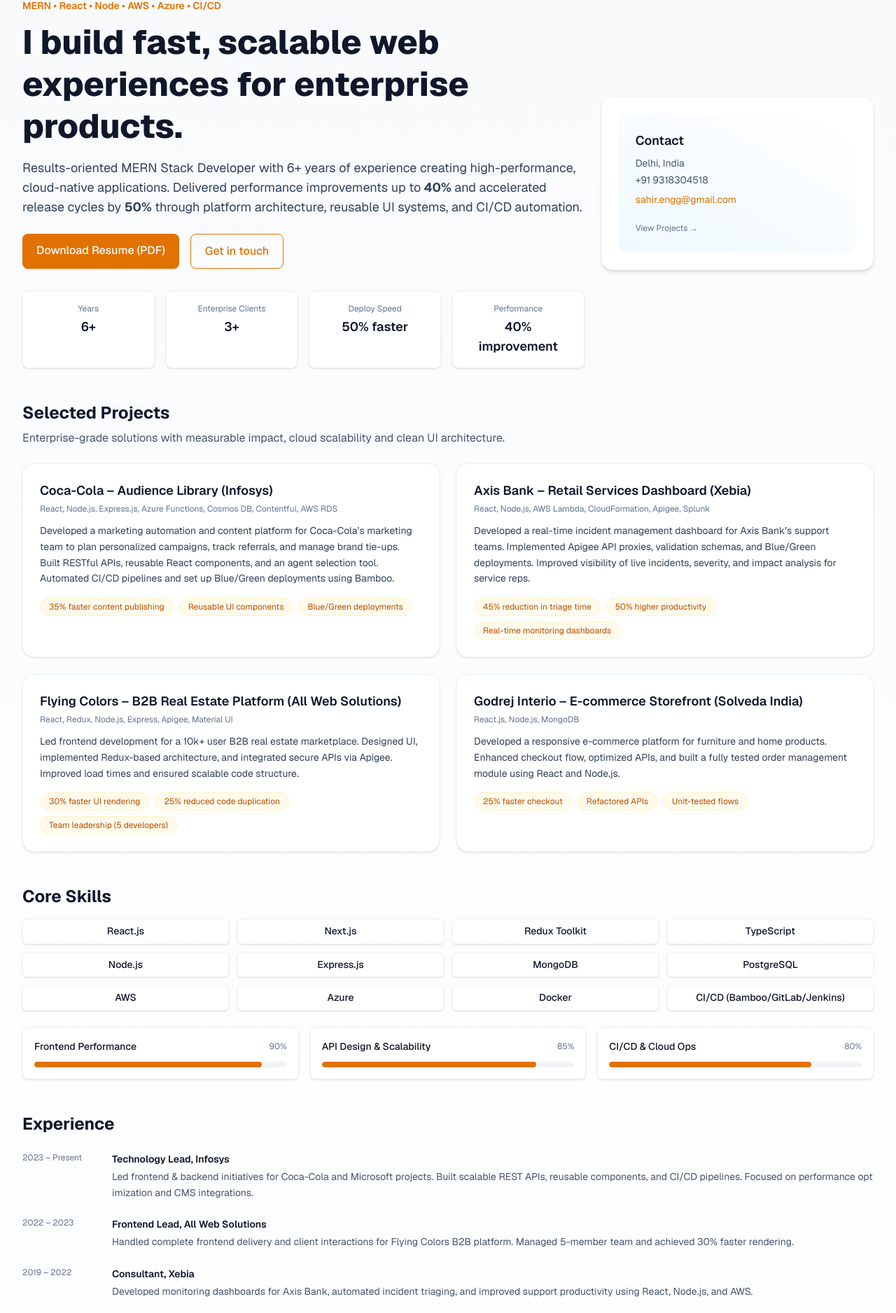
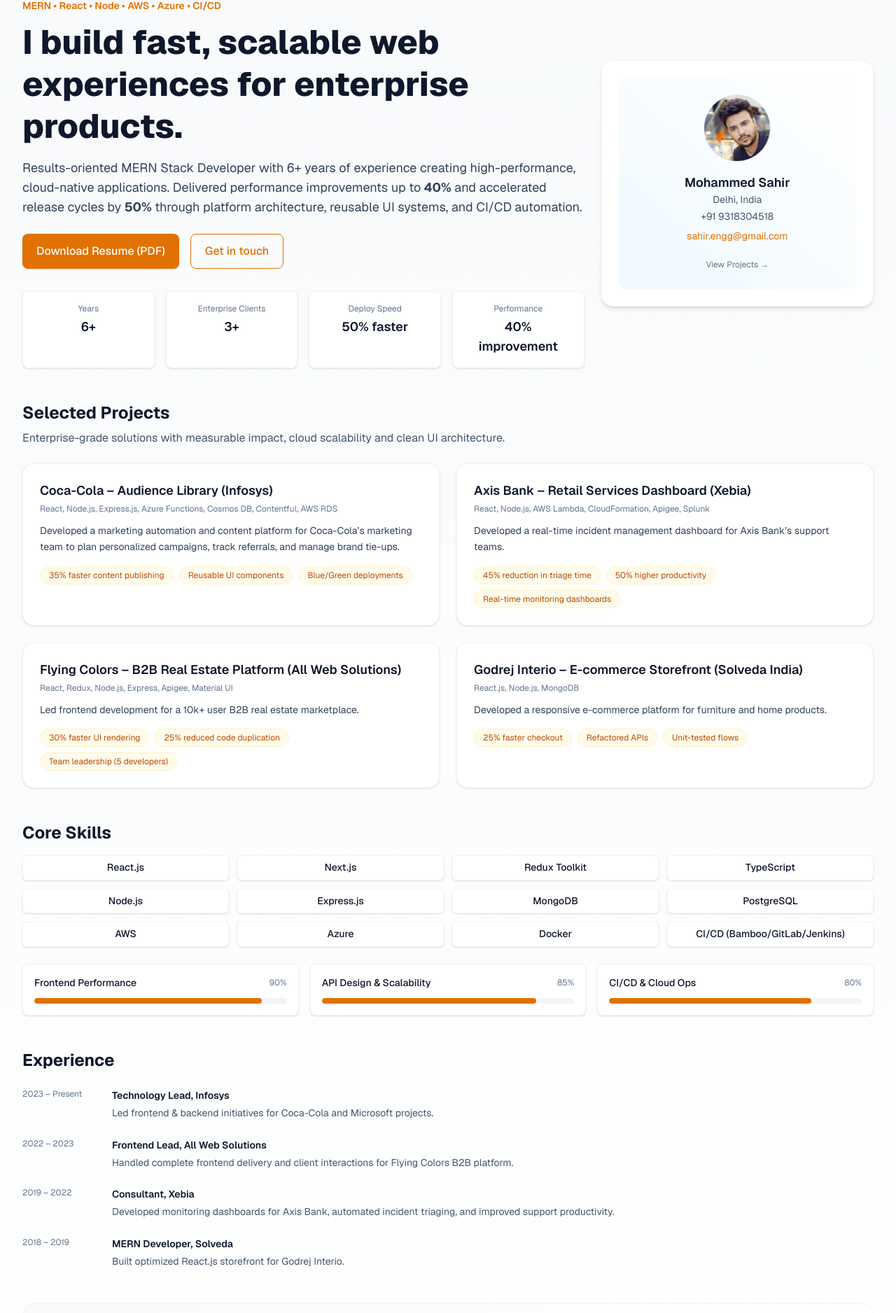
Before and after one commit to Ruhaan2022/portfolio, a Next.js app: page / in a window 1280 px wide. Shown: the part 158-2034 px from the top of the page at 70% size. Built offline with nearby package versions, Linux system fonts and the light colour scheme.

Commit message:
image added

```diff
--- a/app/components/portfolio.jsx
+++ b/app/components/portfolio.jsx
@@ -1,11 +1,31 @@
+"use client";
 import React from "react";
+import Image from "next/image";
+// import  profile from "../public/profile.jpeg";
+export default function PortfolioPage() {
+  const handleDownloadResume = () => {
+    const link = document.createElement("a");
+    link.href = "/resume.pdf"; // place your resume in public/
+    link.download = "Mohammed_Sahir_Resume.pdf";
+    link.click();
+  };
 
-export default function PortfolioPage() {
   return (
     <div className="min-h-screen w-full overflow-x-hidden bg-gradient-to-b from-slate-50 to-white text-slate-900 antialiased">
       {/* HEADER */}
       <header className="max-w-[1400px] mx-auto px-4 sm:px-6 lg:px-8 py-8 flex flex-wrap items-center justify-between">
-        <div className="min-w-[240px]">
+        <div className="flex items-center gap-4 min-w-[240px]">
+          {/* <div className="relative w-12 h-12 rounded-full overflow-hidden border border-slate-200">
+            <Image
+              src={require("./profile.jpeg")}
+              alt="Mohammed Sahir"
+              fill
+              className="object-cover"
+              sizes="48px"
+              priority
+            />
+          </div> */}
+          <div>
             <h1 className="text-2xl font-extrabold tracking-tight">
               Mohammed Sahir
             </h1>
@@ -13,6 +33,8 @@
               Frontend / MERN Stack Developer • React.js Specialist • Team Lead
             </p>
           </div>
+        </div>
+
         <nav className="flex flex-wrap items-center gap-4 mt-4 sm:mt-0">
           <a href="#projects" className="text-sm hover:underline">
             Projects
@@ -51,12 +73,12 @@
             </p>
 
             <div className="mt-6 flex flex-wrap gap-4">
-              <a
-                href="/api/resume"
+              <button
+                onClick={handleDownloadResume}
                 className="inline-block bg-amber-600 text-white px-5 py-3 rounded-lg font-medium shadow hover:shadow-lg"
               >
                 Download Resume (PDF)
-              </a>
+              </button>
               <a
                 href="#contact"
                 className="inline-block border border-amber-600 text-amber-600 px-5 py-3 rounded-lg font-medium hover:bg-amber-50"
@@ -76,17 +98,33 @@
           {/* CONTACT SIDE CARD */}
           <div className="hidden lg:block bg-white rounded-2xl p-6 shadow-md border border-slate-100">
             <div className="bg-gradient-to-tr from-sky-50 to-white rounded-xl p-6 break-all">
-              <h3 className="text-lg font-semibold">Contact</h3>
-              <p className="text-sm text-slate-600 mt-2">Delhi, India</p>
-              <p className="text-sm text-slate-600 mt-1">+91 9318304518</p>
+              <div className="relative w-24 h-24 mx-auto rounded-full overflow-hidden border border-slate-200 mb-4">
+                <Image
+                 src={("/profile.jpeg")}
+                  alt="Mohammed Sahir"
+                  fill
+                  className="object-cover"
+                  sizes="96px"
+                  priority
+                />
+              </div>
+              <h3 className="text-lg font-semibold text-center">
+                Mohammed Sahir
+              </h3>
+              <p className="text-sm text-slate-600 text-center">
+                Delhi, India
+              </p>
+              <p className="text-sm text-slate-600 text-center mt-1">
+                +91 9318304518
+              </p>
               <a
-                className="text-sm text-amber-600 mt-2 inline-block break-all"
+                className="text-sm text-amber-600 mt-2 inline-block text-center w-full break-all"
                 href="mailto:sahir.engg@gmail.com"
               >
                 sahir.engg@gmail.com
               </a>
 
-              <div className="mt-4">
+              <div className="mt-4 text-center">
                 <a href="#projects" className="text-xs text-slate-500">
                   View Projects →
                 </a>
@@ -107,7 +145,7 @@
             <ProjectCard
               title="Coca-Cola – Audience Library (Infosys)"
               tech="React, Node.js, Express.js, Azure Functions, Cosmos DB, Contentful, AWS RDS"
-              summary="Developed a marketing automation and content platform for Coca-Cola’s marketing team to plan personalized campaigns, track referrals, and manage brand tie-ups. Built RESTful APIs, reusable React components, and an agent selection tool. Automated CI/CD pipelines and set up Blue/Green deployments using Bamboo."
+              summary="Developed a marketing automation and content platform for Coca-Cola’s marketing team to plan personalized campaigns, track referrals, and manage brand tie-ups."
               metrics={[
                 "35% faster content publishing",
                 "Reusable UI components",
@@ -118,7 +156,7 @@
             <ProjectCard
               title="Axis Bank – Retail Services Dashboard (Xebia)"
               tech="React, Node.js, AWS Lambda, CloudFormation, Apigee, Splunk"
-              summary="Developed a real-time incident management dashboard for Axis Bank’s support teams. Implemented Apigee API proxies, validation schemas, and Blue/Green deployments. Improved visibility of live incidents, severity, and impact analysis for service reps."
+              summary="Developed a real-time incident management dashboard for Axis Bank’s support teams."
               metrics={[
                 "45% reduction in triage time",
                 "50% higher productivity",
@@ -129,7 +167,7 @@
             <ProjectCard
               title="Flying Colors – B2B Real Estate Platform (All Web Solutions)"
               tech="React, Redux, Node.js, Express, Apigee, Material UI"
-              summary="Led frontend development for a 10k+ user B2B real estate marketplace. Designed UI, implemented Redux-based architecture, and integrated secure APIs via Apigee. Improved load times and ensured scalable code structure."
+              summary="Led frontend development for a 10k+ user B2B real estate marketplace."
               metrics={[
                 "30% faster UI rendering",
                 "25% reduced code duplication",
@@ -140,7 +178,7 @@
             <ProjectCard
               title="Godrej Interio – E-commerce Storefront (Solveda India)"
               tech="React.js, Node.js, MongoDB"
-              summary="Developed a responsive e-commerce platform for furniture and home products. Enhanced checkout flow, optimized APIs, and built a fully tested order management module using React and Node.js."
+              summary="Developed a responsive e-commerce platform for furniture and home products."
               metrics={[
                 "25% faster checkout",
                 "Refactored APIs",
@@ -191,22 +229,22 @@
           <TimelineItem
             yearRange="2023 – Present"
             title="Technology Lead, Infosys"
-            description="Led frontend & backend initiatives for Coca-Cola and Microsoft projects. Built scalable REST APIs, reusable components, and CI/CD pipelines. Focused on performance optimization and CMS integrations."
+            description="Led frontend & backend initiatives for Coca-Cola and Microsoft projects."
           />
           <TimelineItem
             yearRange="2022 – 2023"
             title="Frontend Lead, All Web Solutions"
-            description="Handled complete frontend delivery and client interactions for Flying Colors B2B platform. Managed 5-member team and achieved 30% faster rendering."
+            description="Handled complete frontend delivery and client interactions for Flying Colors B2B platform."
           />
           <TimelineItem
             yearRange="2019 – 2022"
             title="Consultant, Xebia"
-            description="Developed monitoring dashboards for Axis Bank, automated incident triaging, and improved support productivity using React, Node.js, and AWS."
+            description="Developed monitoring dashboards for Axis Bank, automated incident triaging, and improved support productivity."
           />
           <TimelineItem
             yearRange="2018 – 2019"
             title="MERN Developer, Solveda"
-            description="Built optimized React.js storefront for Godrej Interio. Improved checkout speed and API response times in an Agile environment."
+            description="Built optimized React.js storefront for Godrej Interio."
           />
         </section>
 
@@ -248,15 +286,16 @@
                 >
                   Email Me
                 </a>
-                <a
-                  href="/api/resume"
+                <button
+                  onClick={handleDownloadResume}
                   className="inline-block border border-amber-600 text-amber-600 px-4 py-2 rounded-md"
                 >
                   Download Resume
-                </a>
+                </button>
               </div>
             </div>
 
+            {/* CONTACT FORM */}
             <form className="bg-white p-6 rounded-lg shadow-sm border border-slate-100">
               <label className="block text-sm font-medium">Name</label>
               <input
@@ -288,17 +327,10 @@
         {/* FOOTER */}
         <footer className="py-10 text-center text-sm text-slate-500 space-y-2">
           <div>
-            © {new Date().getFullYear()}  Crafted with precision and passion by Mohammed Sahir — Frontend Developer
+            © {new Date().getFullYear()} Crafted with precision and passion by
+            Mohammed Sahir — Frontend Developer
           </div>
           <div className="flex flex-wrap justify-center gap-4 text-amber-600">
-            {/* <a
-              href="https://portfolio-5tgr-git-main-saba-jamals-projects.vercel.app/"
-              target="_blank"
-              rel="noopener noreferrer"
-              className="hover:underline break-all"
-            >
-              🌐 Portfolio
-            </a> */}
             <a
               href="https://www.linkedin.com/in/mohammad-sahir-956a52b5/"
               target="_blank"
```
Also changed, not shown: public/profile.jpeg (added), 1 other file (tests, documents, lock files or other folders). Lines whose indentation alone changed are shown as unchanged.
